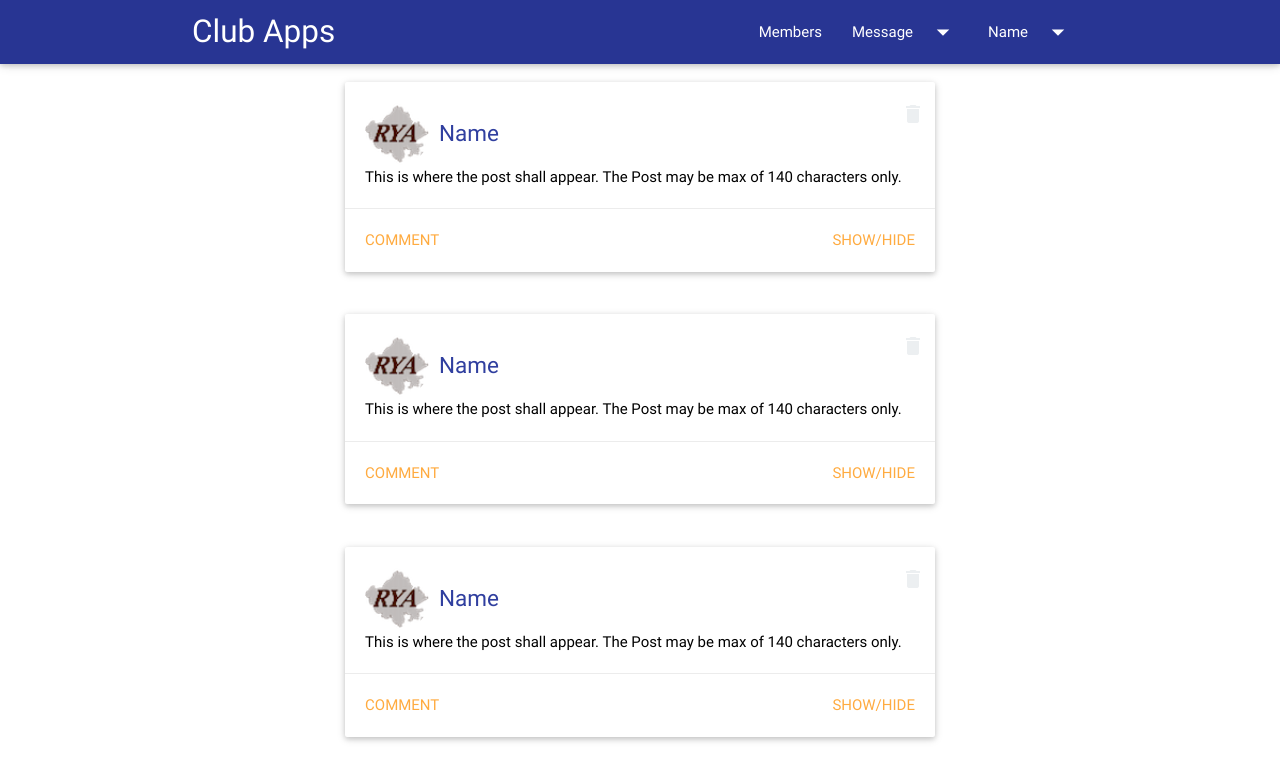
After one commit to kbokdia/Bane, a PHP site: page /newsfeed/index.php in a window 1280 px wide. The commit adds this page. Shown: the top 781 px of the page. Run offline with PHP 8.4, Linux system fonts and the light colour scheme; some libraries are stand-ins or nearby versions.

Commit message:
- News Feed Added

```diff
--- a/dist/css/style.css
+++ b/dist/css/style.css
@@ -16,7 +16,7 @@ p {
 }
 
 .button-collapse {
-    color: #26a69a;
+    color: #fff;
 }
 
 .parallax-container {
@@ -55,3 +55,7 @@ p {
 footer.page-footer {
     margin: 0;
 }
+
+.lean-overlay{
+    top:0px !important;
+}
--- a/login/index.php
+++ b/login/index.php
@@ -6,7 +6,7 @@
     <title>Club Apps - Login</title>
 
     <!-- CSS  -->
-    <!--<link href="https://fonts.googleapis.com/icon?family=Material+Icons" rel="stylesheet">-->
+    <link href="https://fonts.googleapis.com/icon?family=Material+Icons" rel="stylesheet">
     <link href="../dist/css/materialize.min.css" type="text/css" rel="stylesheet" media="screen,projection"/>
     <link href="../dist/css/style.css" type="text/css" rel="stylesheet" media="screen,projection"/>
     <link href="dist/css/style.css" type="text/css" rel="stylesheet" media="screen,projection"/>
--- /dev/null
+++ b/newsfeed/dist/css/style.css
@@ -0,0 +1,50 @@
+.margin-top-10{
+    margin-top: 10px;
+}
+
+.name-style{
+    margin-left: 10px;
+    font-size: 1.5em;
+    font-weight: 400;
+    color: #303f9f;
+}
+
+.member-img-circle{
+    height: 64px !important;
+    width: 64px !important;
+}
+
+.comment-img-circle{
+    height: 48px !important;
+    width: 48px !important;
+}
+
+.row-margin-none{
+    margin-bottom: 0px;
+}
+
+.delete{
+    position: absolute;
+    right: 10px;
+    color: #eceff1;
+}
+
+.delete:hover{
+    color: #607d8b;
+}
+
+.comment-padding-right{
+    padding-right: 25px !important;
+}
+
+.float-right{
+    float: right;
+}
+
+.margin-right-none{
+    margin-right: 0px !important;
+}
+
+.comment{
+    display: none;
+}
--- /dev/null
+++ b/newsfeed/index.php
@@ -0,0 +1,311 @@
+<!DOCTYPE html>
+<html lang="en">
+<head>
+    <meta http-equiv="Content-Type" content="text/html; charset=UTF-8"/>
+    <meta name="viewport" content="width=device-width, initial-scale=1, maximum-scale=1.0, user-scalable=no"/>
+    <title>Club Apps - News Feed</title>
+
+    <!-- CSS  -->
+    <link href="https://fonts.googleapis.com/icon?family=Material+Icons" rel="stylesheet">
+    <link href="../dist/css/materialize.min.css" type="text/css" rel="stylesheet" media="screen,projection"/>
+    <link href="../dist/css/style.css" type="text/css" rel="stylesheet" media="screen,projection"/>
+    <link href="dist/css/style.css" type="text/css" rel="stylesheet" media="screen,projection"/>
+</head>
+<body>
+<div class="navbar-fixed">
+    <ul id="message" class="dropdown-content">
+        <li><a href="notification/">Notification</a></li>
+        <li><a href="mail/">Mail</a></li>
+    </ul>
+    <ul id="profile" class="dropdown-content">
+        <li><a href="notification/">Account</a></li>
+        <li class="divider"></li>
+        <li><a href="mail/">Logout</a></li>
+    </ul>
+    <nav class="indigo darken-3" role="navigation">
+        <div class="nav-wrapper container">
+            <a id="logo-container" href="../" class="brand-logo white-text">Club Apps</a>
+            <ul class="right hide-on-med-and-down">
+                <li><a href="members/" class="white-text">Members</a></li>
+                <ul class="left hide-on-med-and-down">
+                    <!-- Dropdown Trigger -->
+                    <li><a class="dropdown-button white-text" href="#!" data-activates="message">Message<i class="material-icons right">arrow_drop_down</i></a></li>
+                </ul>
+                <ul class="right hide-on-med-and-down">
+                    <!-- Dropdown Trigger -->
+                    <li><a class="dropdown-button white-text" href="#!" data-activates="profile">Name<i class="material-icons right">arrow_drop_down</i></a></li>
+                </ul>
+            </ul>
+
+            <ul id="nav-mobile" class="side-nav">
+                <li><a href="login.html">Login</a></li>
+            </ul>
+            <a href="#" data-activates="nav-mobile" class="button-collapse"><i class="material-icons">menu</i></a>
+        </div>
+    </nav>
+</div>
+
+<div class="container margin-top-10">
+    <div class="row">
+        <div class="col s12 m10 offset-m1 l8 offset-l2">
+            <div class="card white lighten-5 z-depth-1">
+                <div class="card-content">
+                    <div class="row row-margin-none">
+                        <a href="#" id="delete"><i class="material-icons delete">delete</i></a>
+                        <div class="col s12 valign-wrapper">
+                            <img src="../images/clubLogos/RYA.png" alt="" class="circle responsive-img member-img-circle">
+                            <span class="name-style">
+                                Name
+                            </span>
+                        </div>
+                        <div class="col s12">
+                          <span class="black-text">
+                            This is where the post shall appear. The Post may be max of 140 characters only.
+                          </span>
+                        </div>
+                    </div>
+                </div>
+                <div class="card-action comment">
+                    <div class="row row-margin-none valign-wrapper">
+                        <a href="#" id="delete"><i class="material-icons delete">delete</i></a>
+                        <div class="col s3 m2 l2">
+                            <img src="../images/clubLogos/Saans.png" alt="" class="circle responsive-img comment-img-circle">
+                        </div>
+                        <div class="col s9 m10 l10 comment-padding-right">
+                          <span class="black-text">
+                            <strong>Kamlesh Bokdia</strong> This is the comment block. This also has only 140 Characters
+                              This is the comment block. This also has only 140 Characters
+                              This is the comment block. This also has only 140 Characters
+                              This is the comment block. This also has only 140 Characters
+                          </span>
+                        </div>
+                    </div>
+                </div>
+                <div class="card-action comment">
+                    <div class="row row-margin-none valign-wrapper">
+                        <a href="#" id="delete"><i class="material-icons delete">delete</i></a>
+                        <div class="col s3 m2 l2">
+                            <img src="../images/clubLogos/Saans.png" alt="" class="circle responsive-img comment-img-circle">
+                        </div>
+                        <div class="col s9 m10 l10 comment-padding-right">
+                          <span class="black-text">
+                            <strong>Kamlesh Bokdia</strong> This is the comment block. This also has only 140 Characters
+                              This is the comment block. This also has only 140 Characters
+                              This is the comment block. This also has only 140 Characters
+                              This is the comment block. This also has only 140 Characters
+                          </span>
+                        </div>
+                    </div>
+                </div>
+                <div class="card-action comment">
+                    <div class="row row-margin-none valign-wrapper">
+                        <a href="#" id="delete"><i class="material-icons delete">delete</i></a>
+                        <div class="col s3 m2 l2">
+                            <img src="../images/clubLogos/Saans.png" alt="" class="circle responsive-img comment-img-circle">
+                        </div>
+                        <div class="col s9 m10 l10 comment-padding-right">
+                          <span class="black-text">
+                            <strong>Kamlesh Bokdia</strong> This is the comment block. This also has only 140 Characters
+                              This is the comment block. This also has only 140 Characters
+                              This is the comment block. This also has only 140 Characters
+                              This is the comment block. This also has only 140 Characters
+                          </span>
+                        </div>
+                    </div>
+                </div>
+                <div class="card-action">
+                    <span>
+                        <a href="#" id="commentBtn" onclick="pageNewsFeed.openCommentModal(this)">Comment</a>
+                    </span>
+                    <span class="float-right">
+                        <a href="#" class="margin-right-none" onclick="pageNewsFeed.showHideComment(this)">Show/Hide</a>
+                    </span>
+                </div>
+            </div>
+        </div>
+    </div>
+    <div class="row">
+        <div class="col s12 m10 offset-m1 l8 offset-l2">
+            <div class="card white lighten-5 z-depth-1">
+                <div class="card-content">
+                    <div class="row row-margin-none">
+                        <a href="#" id="delete"><i class="material-icons delete">delete</i></a>
+                        <div class="col s12 valign-wrapper">
+                            <img src="../images/clubLogos/RYA.png" alt="" class="circle responsive-img member-img-circle">
+                            <span class="name-style">
+                                Name
+                            </span>
+                        </div>
+                        <div class="col s12">
+                          <span class="black-text">
+                            This is where the post shall appear. The Post may be max of 140 characters only.
+                          </span>
+                        </div>
+                    </div>
+                </div>
+                <div class="card-action comment">
+                    <div class="row row-margin-none valign-wrapper">
+                        <a href="#" id="delete"><i class="material-icons delete">delete</i></a>
+                        <div class="col s3 m2 l2">
+                            <img src="../images/clubLogos/Saans.png" alt="" class="circle responsive-img comment-img-circle">
+                        </div>
+                        <div class="col s9 m10 l10 comment-padding-right">
+                          <span class="black-text">
+                            <strong>Kamlesh Bokdia</strong> This is the comment block. This also has only 140 Characters
+                              This is the comment block. This also has only 140 Characters
+                              This is the comment block. This also has only 140 Characters
+                              This is the comment block. This also has only 140 Characters
+                          </span>
+                        </div>
+                    </div>
+                </div>
+                <div class="card-action comment">
+                    <div class="row row-margin-none valign-wrapper">
+                        <a href="#" id="delete"><i class="material-icons delete">delete</i></a>
+                        <div class="col s3 m2 l2">
+                            <img src="../images/clubLogos/Saans.png" alt="" class="circle responsive-img comment-img-circle">
+                        </div>
+                        <div class="col s9 m10 l10 comment-padding-right">
+                          <span class="black-text">
+                            <strong>Kamlesh Bokdia</strong> This is the comment block. This also has only 140 Characters
+                              This is the comment block. This also has only 140 Characters
+                              This is the comment block. This also has only 140 Characters
+                              This is the comment block. This also has only 140 Characters
+                          </span>
+                        </div>
+                    </div>
+                </div>
+                <div class="card-action comment">
+                    <div class="row row-margin-none valign-wrapper">
+                        <a href="#" id="delete"><i class="material-icons delete">delete</i></a>
+                        <div class="col s3 m2 l2">
+                            <img src="../images/clubLogos/Saans.png" alt="" class="circle responsive-img comment-img-circle">
+                        </div>
+                        <div class="col s9 m10 l10 comment-padding-right">
+                          <span class="black-text">
+                            <strong>Kamlesh Bokdia</strong> This is the comment block. This also has only 140 Characters
+                              This is the comment block. This also has only 140 Characters
+                              This is the comment block. This also has only 140 Characters
+                              This is the comment block. This also has only 140 Characters
+                          </span>
+                        </div>
+                    </div>
+                </div>
+                <div class="card-action">
+                    <span>
+                        <a href="#" id="commentBtn" onclick="pageNewsFeed.openCommentModal(this)">Comment</a>
+                    </span>
+                    <span class="float-right">
+                        <a href="#" class="margin-right-none" onclick="pageNewsFeed.showHideComment(this)">Show/Hide</a>
+                    </span>
+                </div>
+            </div>
+        </div>
+    </div>
+    <div class="row">
+        <div class="col s12 m10 offset-m1 l8 offset-l2">
+            <div class="card white lighten-5 z-depth-1">
+                <div class="card-content">
+                    <div class="row row-margin-none">
+                        <a href="#" id="delete"><i class="material-icons delete">delete</i></a>
+                        <div class="col s12 valign-wrapper">
+                            <img src="../images/clubLogos/RYA.png" alt="" class="circle responsive-img member-img-circle">
+                            <span class="name-style">
+                                Name
+                            </span>
+                        </div>
+                        <div class="col s12">
+                          <span class="black-text">
+                            This is where the post shall appear. The Post may be max of 140 characters only.
+                          </span>
+                        </div>
+                    </div>
+                </div>
+                <div class="card-action comment">
+                    <div class="row row-margin-none valign-wrapper">
+                        <a href="#" id="delete"><i class="material-icons delete">delete</i></a>
+                        <div class="col s3 m2 l2">
+                            <img src="../images/clubLogos/Saans.png" alt="" class="circle responsive-img comment-img-circle">
+                        </div>
+                        <div class="col s9 m10 l10 comment-padding-right">
+                          <span class="black-text">
+                            <strong>Kamlesh Bokdia</strong> This is the comment block. This also has only 140 Characters
+                              This is the comment block. This also has only 140 Characters
+                              This is the comment block. This also has only 140 Characters
+                              This is the comment block. This also has only 140 Characters
+                          </span>
+                        </div>
+                    </div>
+                </div>
+                <div class="card-action comment">
+                    <div class="row row-margin-none valign-wrapper">
+                        <a href="#" id="delete"><i class="material-icons delete">delete</i></a>
+                        <div class="col s3 m2 l2">
+                            <img src="../images/clubLogos/Saans.png" alt="" class="circle responsive-img comment-img-circle">
+                        </div>
+                        <div class="col s9 m10 l10 comment-padding-right">
+                          <span class="black-text">
+                            <strong>Kamlesh Bokdia</strong> This is the comment block. This also has only 140 Characters
+                              This is the comment block. This also has only 140 Characters
+                              This is the comment block. This also has only 140 Characters
+                              This is the comment block. This also has only 140 Characters
+                          </span>
+                        </div>
+                    </div>
+                </div>
+                <div class="card-action comment">
+                    <div class="row row-margin-none valign-wrapper">
+                        <a href="#" id="delete"><i class="material-icons delete">delete</i></a>
+                        <div class="col s3 m2 l2">
+                            <img src="../images/clubLogos/Saans.png" alt="" class="circle responsive-img comment-img-circle">
+                        </div>
+                        <div class="col s9 m10 l10 comment-padding-right">
+                          <span class="black-text">
+                            <strong>Kamlesh Bokdia</strong> This is the comment block. This also has only 140 Characters
+                              This is the comment block. This also has only 140 Characters
+                              This is the comment block. This also has only 140 Characters
+                              This is the comment block. This also has only 140 Characters
+                          </span>
+                        </div>
+                    </div>
+                </div>
+                <div class="card-action">
+                    <span>
+                        <a href="#" id="commentBtn" onclick="pageNewsFeed.openCommentModal(this)">Comment</a>
+                    </span>
+                    <span class="float-right">
+                        <a href="#" class="margin-right-none" onclick="pageNewsFeed.showHideComment(this)">Show/Hide</a>
+                    </span>
+                </div>
+            </div>
+        </div>
+    </div>
+</div>
+
+<!-- Comment Modal -->
+<div id="commentModal" class="modal">
+    <div class="modal-content">
+        <form id="commentForm">
+            <div class="row">
+            <strong>Add Your Comment</strong>
+                <div class="input-field">
+                    <textarea id="commentBox" class="materialize-textarea" placeholder="Add your comment" length="140"></textarea>
+                </div>
+            </div>
+        </form>
+    </div>
+    <div class="modal-footer">
+        <button type="submit" class="modal-action waves-effect waves-green btn-flat">Submit</button>
+        <a href="#" class=" modal-action modal-close waves-effect waves-green btn-flat">Cancel</a>
+    </div>
+</div>
+
+
+
+<!--  Scripts-->
+<script src="https://code.jquery.com/jquery-2.1.1.min.js"></script>
+<script src="../dist/script/materialize.min.js"></script>
+<script src="../dist/script/script.js"></script>
+<script src="dist/script/script.js"></script>
+</body>
+</html>
```
Also changed, not shown: index.php (added, +166 -0 lines), dashboard/index.php (deleted), newsfeed/dist/script/script.js (added).
